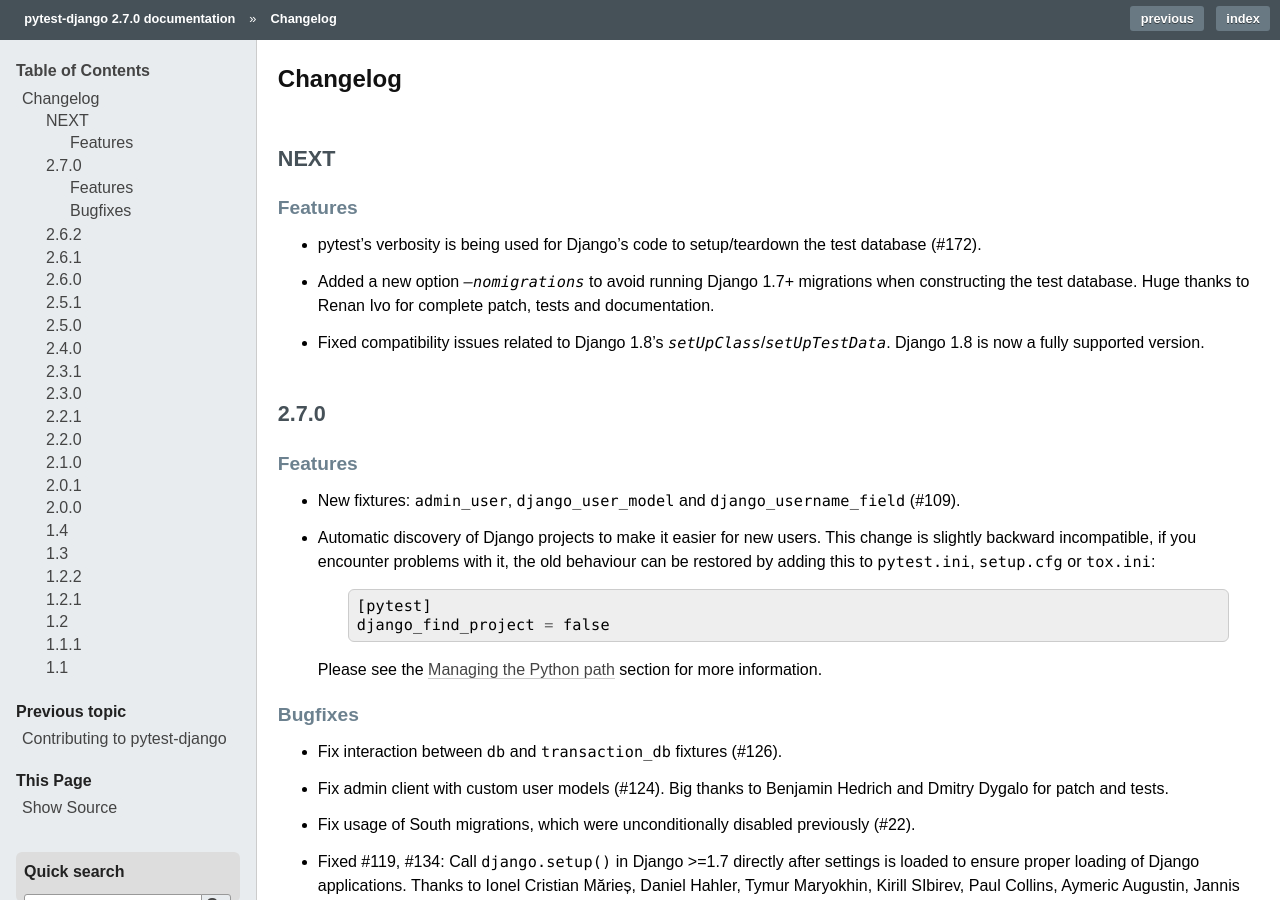
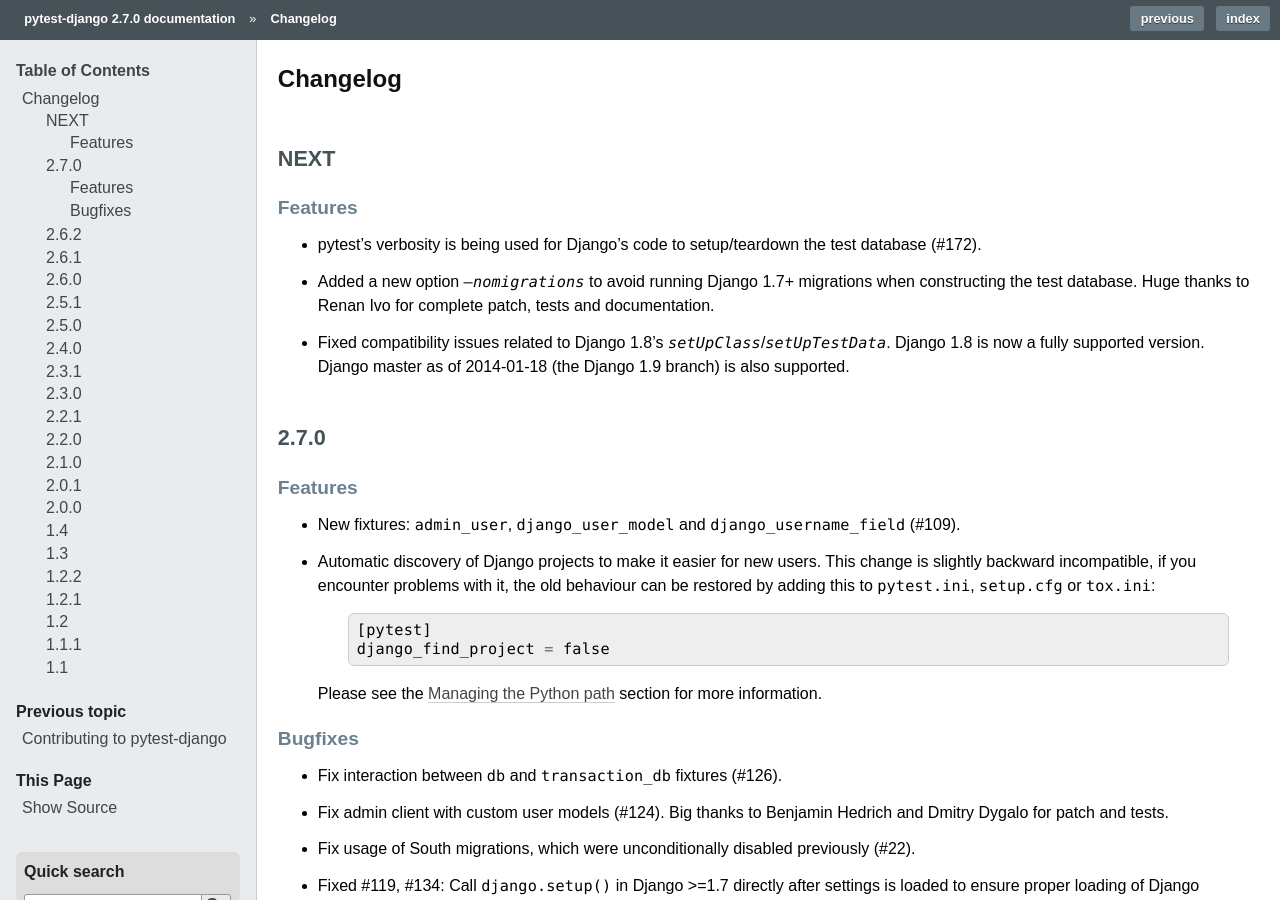
Before and after one commit to pytest-dev/pytest-django, a Sphinx documentation site: the page built from docs/changelog.rst, in a window 1280 px wide and 900 px high. Built offline with Sphinx 7.4.7, drawn with Linux system fonts in a browser that asks for light colours.

Commit message:
Expand changelog note to be explicit about current Django 1.9 support

```diff
--- a/docs/changelog.rst
+++ b/docs/changelog.rst
@@ -16,6 +16,7 @@
 
 * Fixed compatibility issues related to Django 1.8's
   `setUpClass`/`setUpTestData`. Django 1.8 is now a fully supported version.
+  Django master as of 2014-01-18 (the Django 1.9 branch) is also supported.
 
 2.7.0
 -----
```
